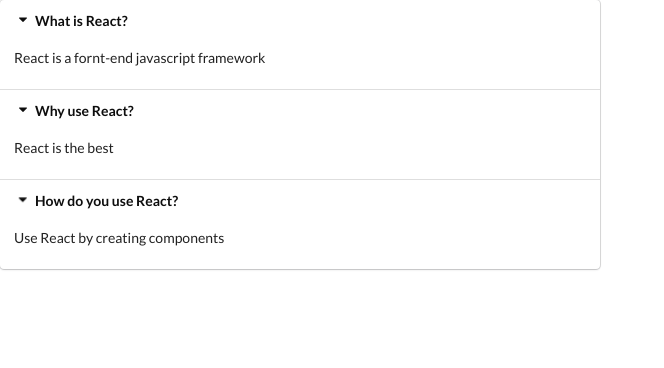
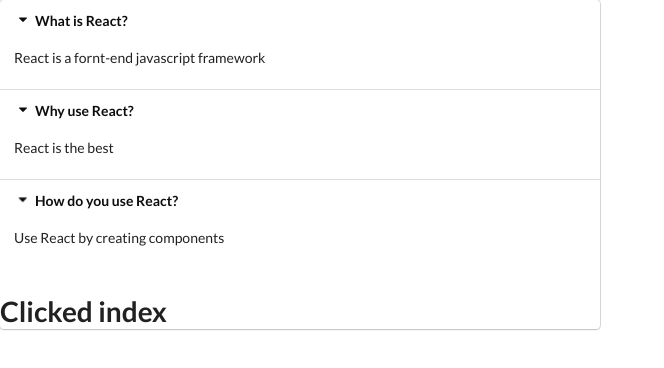
Before and after one commit to DawnMD/widgets, a React (Create React App) app: page / in a window 1280 px wide. Shown: the top 368 px of the page, without its empty margins (0-664 px from the left). Built offline with nearby package versions, Linux system fonts and the light colour scheme.

Commit message:
introduced hooks

```diff
--- a/src/components/Accordion/Accordion.jsx
+++ b/src/components/Accordion/Accordion.jsx
@@ -1,10 +1,14 @@
-import React from "react";
+import React, { useState } from "react";
 
 const Accordion = ({ datas }) => {
-  const renderedListItem = datas.map((data) => {
+  const [activeIndex, setActiveIndex] = useState("");
+  const onDataClick = (index) => {
+    setActiveIndex(index);
+  };
+  const renderedListData = datas.map((data, index) => {
     return (
       <React.Fragment key={data.title}>
-        <div className="active title">
+        <div className="active title" onClick={() => onDataClick(index)}>
           <i className="dropdown icon"></i>
           {data.title}
         </div>
@@ -14,7 +18,12 @@
       </React.Fragment>
     );
   });
-  return <div className="ui styled accordion">{renderedListItem}</div>;
+  return (
+    <div className="ui styled accordion">
+      {renderedListData}
+      <h1>{`Clicked ${activeIndex} index`}</h1>
+    </div>
+  );
 };
 
 export default Accordion;
```
